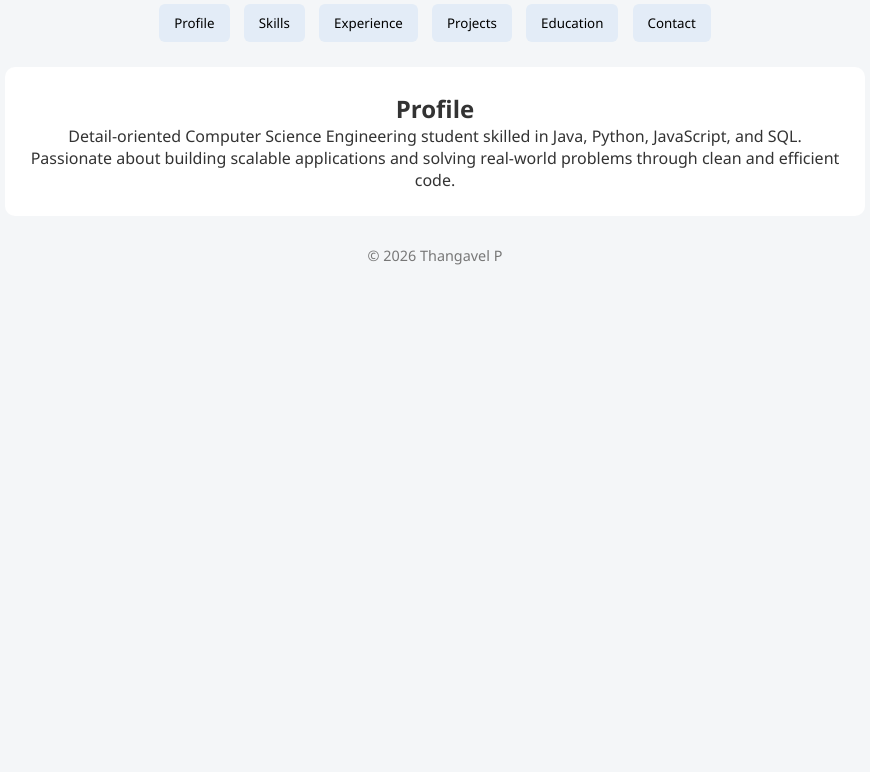
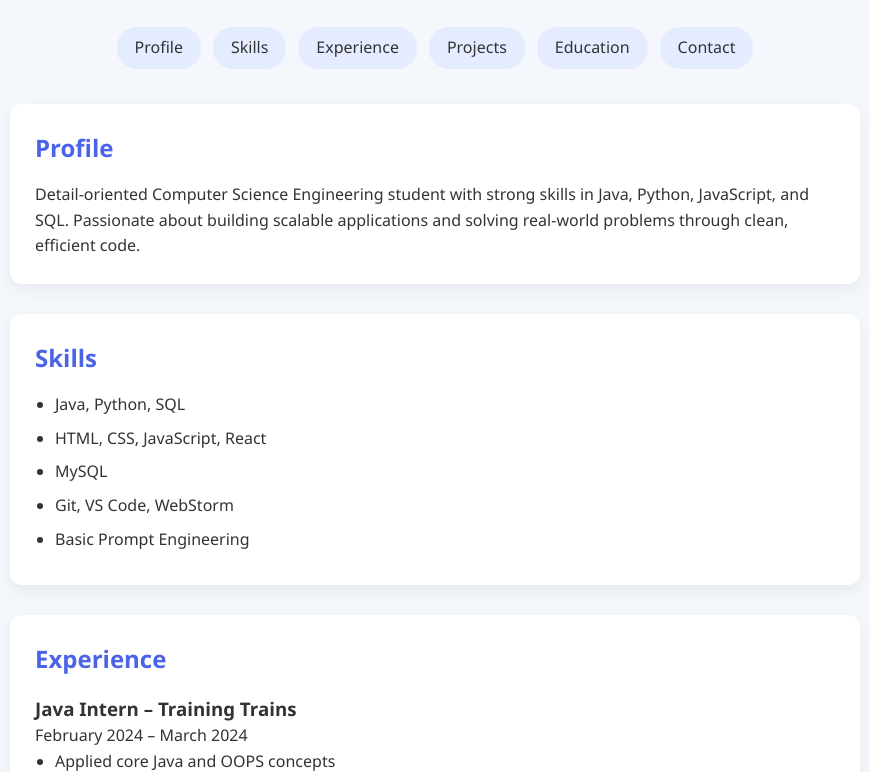
Before and after one commit to thangavel2006-dev/FUTURE_FS_01, a plain HTML site: page index.html in a window 1280 px wide. Shown: the part 115-887 px from the top of the page, without its empty margins (205-1075 px from the left). Before the commit the page ends 800 px from the top, so only its background shows below. Drawn offline with Linux system fonts and the light colour scheme.

Commit message:
navigation

```diff
--- a/index.html
+++ b/index.html
@@ -18,24 +18,23 @@
   </header>
 
   <!-- Navigation -->
-  <nav>
-    <button onclick="showSection('profile')">Profile</button>
-    <button onclick="showSection('skills')">Skills</button>
-    <button onclick="showSection('experience')">Experience</button>
-    <button onclick="showSection('projects')">Projects</button>
-    <button onclick="showSection('education')">Education</button>
-    <button onclick="showSection('contact')">Contact</button>
+  <nav class="navbar">
+    <a href="#profile">Profile</a>
+    <a href="#skills">Skills</a>
+    <a href="#experience">Experience</a>
+    <a href="#projects">Projects</a>
+    <a href="#education">Education</a>
+    <a href="#contact">Contact</a>
   </nav>
 
-  <!-- Content -->
-  <main>
+  <!-- Sections -->
 
-    <section id="profile" class="section active">
+  <section id="profile" class="section">
     <h2>Profile</h2>
     <p>
-        Detail-oriented Computer Science Engineering student skilled in Java, Python,
-        JavaScript, and SQL. Passionate about building scalable applications and solving
-        real-world problems through clean and efficient code.
+      Detail-oriented Computer Science Engineering student with strong skills in
+      Java, Python, JavaScript, and SQL. Passionate about building scalable
+      applications and solving real-world problems through clean, efficient code.
     </p>
   </section>
 
@@ -53,9 +52,9 @@
   <section id="experience" class="section">
     <h2>Experience</h2>
     <h3>Java Intern – Training Trains</h3>
-      <p>Feb 2024 – Mar 2024</p>
+    <p>February 2024 – March 2024</p>
     <ul>
-        <li>Worked with core Java and OOPS concepts</li>
+      <li>Applied core Java and OOPS concepts</li>
       <li>Used Git for version control</li>
       <li>Improved problem-solving skills</li>
     </ul>
@@ -67,7 +66,7 @@
     <h3>AI-Based Applicant Tracking System</h3>
     <ul>
       <li>Resume analysis against job descriptions</li>
-        <li>ATS scoring logic</li>
+      <li>ATS score generation</li>
       <li>Puter.js integration</li>
     </ul>
 
@@ -75,28 +74,30 @@
     <ul>
       <li>Prompt-based image generation</li>
       <li>User input handling</li>
-        <li>Debugging & optimization</li>
+      <li>Debugging and optimization</li>
     </ul>
   </section>
 
   <section id="education" class="section">
     <h2>Education</h2>
-      <p><strong>B.E CSE</strong> – V.S.B College of Engineering (2023–2027)</p>
+    <p><strong>B.E Computer Science Engineering</strong></p>
+    <p>V.S.B College of Engineering and Technical Campus (2023–2027)</p>
     <p>CGPA: 8.1</p>
-      <p><strong>HSC</strong> – BlueBird Matriculation School</p>
+    <p><strong>Higher Secondary Education</strong></p>
+    <p>BlueBird Matriculation Higher Secondary School</p>
   </section>
 
   <section id="contact" class="section">
     <h2>Contact Me</h2>
 
-      <form id="contactForm">
+    <form>
       <input type="text" placeholder="Name" required>
       <input type="email" placeholder="Email" required>
       <textarea placeholder="Message" required></textarea>
       <button type="submit">Send Message</button>
     </form>
 
-      <p class="info">
+    <p class="contact-info">
       📞 7708126408 <br>
       ✉️ thangavelp2006@gmail.com
     </p>
@@ -108,14 +109,11 @@
     </div>
   </section>
 
-  </main>
-
   <footer>
     © 2026 Thangavel P
   </footer>
 
 </div>
 
-<script src="script.js"></script>
 </body>
 </html>
--- a/style.css
+++ b/style.css
@@ -6,66 +6,78 @@
 }
 
 body {
-    background: #f4f6f8;
+  background: #f4f7fb;
   color: #333;
+  line-height: 1.6;
 }
 
 .wrapper {
   max-width: 900px;
   margin: auto;
-    padding: 20px;
-    text-align: center;
+  padding: 25px;
 }
 
+/* Header */
 header {
-    margin-bottom: 20px;
+  text-align: center;
+  margin-bottom: 30px;
 }
 
 header h1 {
   font-size: 2.4rem;
-    color: #4a6fa5;
+  color: #4a63e7;
 }
 
-  nav {
-    margin: 20px 0;
+header p {
+  color: #555;
 }
 
-  nav button {
-    background: #e3ecf7;
-    border: none;
-    padding: 10px 15px;
-    margin: 5px;
-    border-radius: 6px;
-    cursor: pointer;
-    font-weight: 500;
+/* Navigation */
+.navbar {
+  display: flex;
+  justify-content: center;
+  gap: 12px;
+  flex-wrap: wrap;
+  margin-bottom: 35px;
 }
 
-  nav button:hover {
-    background: #4a6fa5;
-    color: white;
+.navbar a {
+  text-decoration: none;
+  padding: 8px 18px;
+  border-radius: 20px;
+  background: #e6ecff;
+  color: #333;
+  font-weight: 500;
+  transition: background 0.3s;
 }
 
-  .section {
-    display: none;
-    background: white;
-    padding: 25px;
-    border-radius: 10px;
-    margin-top: 15px;
+.navbar a:hover {
+  background: #cfd8ff;
 }
 
-  .section.active {
-    display: block;
+/* Sections */
+.section {
+  background: #ffffff;
+  padding: 25px;
+  border-radius: 12px;
+  margin-bottom: 30px;
+  box-shadow: 0 6px 16px rgba(0, 0, 0, 0.06);
 }
 
-  ul {
-    text-align: left;
-    margin-top: 10px;
+.section h2 {
+  margin-bottom: 15px;
+  color: #4a63e7;
 }
 
-  li {
-    margin: 8px 0;
+.section ul {
+  padding-left: 20px;
 }
 
+.section li {
+  margin-bottom: 8px;
+}
+
+/* Contact form */
 form {
   display: flex;
   flex-direction: column;
@@ -74,28 +86,43 @@
 form input,
 form textarea {
   padding: 10px;
-    margin: 8px 0;
-    border-radius: 6px;
+  margin-bottom: 12px;
+  border-radius: 8px;
   border: 1px solid #ccc;
 }
 
+form textarea {
+  resize: vertical;
+}
+
 form button {
-    background: #4a6fa5;
+  background: #4a63e7;
   color: white;
   border: none;
   padding: 10px;
-    border-radius: 6px;
+  border-radius: 8px;
   cursor: pointer;
 }
 
+form button:hover {
+  background: #364fd6;
+}
+
+.contact-info {
+  margin-top: 15px;
+}
+
+/* Links */
 .links a {
-    margin: 0 10px;
-    color: #4a6fa5;
+  margin-right: 15px;
+  color: #4a63e7;
   text-decoration: none;
 }
 
+/* Footer */
 footer {
-    margin-top: 30px;
+  text-align: center;
+  margin-top: 20px;
+  color: #777;
   font-size: 0.9rem;
-    color: #777;
 }
```
Lines whose indentation alone changed are shown as unchanged.
